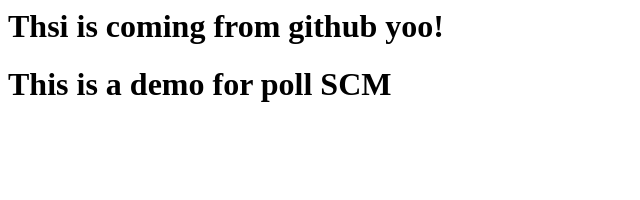
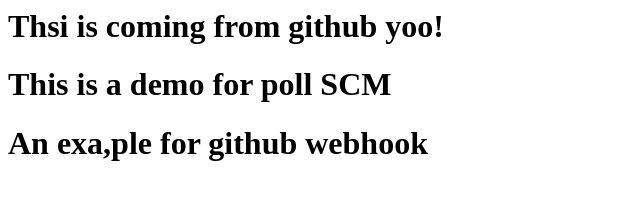
Before and after one commit to Pradeep-0877/jenkins-demo, a plain HTML site: page index.html in a window 1280 px wide. Shown: the whole page, without its empty margins (0-640 px from the left). Drawn offline with Linux system fonts and the light colour scheme.

Commit message:
Update index.html

```diff
--- a/index.html
+++ b/index.html
@@ -1,3 +1,5 @@
 <h1>Thsi is coming from github yoo!</h1>
 
 <h1>This is a demo for poll SCM</h1>
+
+<h1> An exa,ple for github webhook</h1>
```
